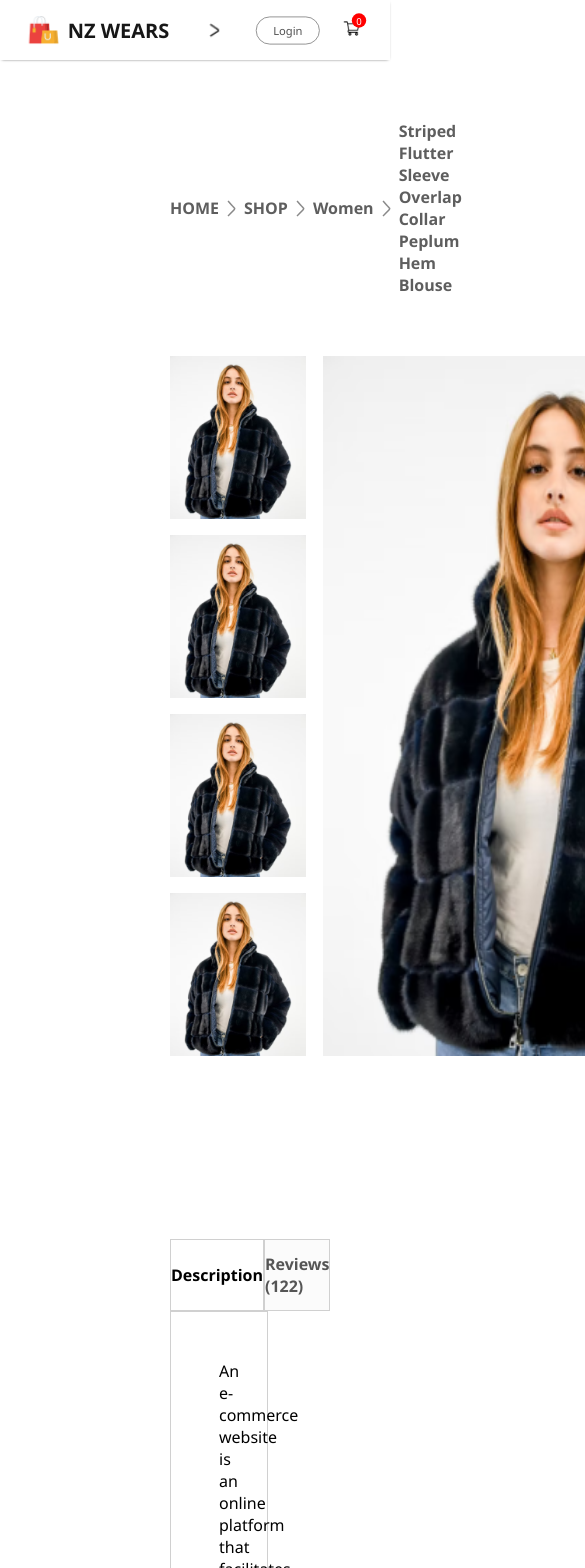
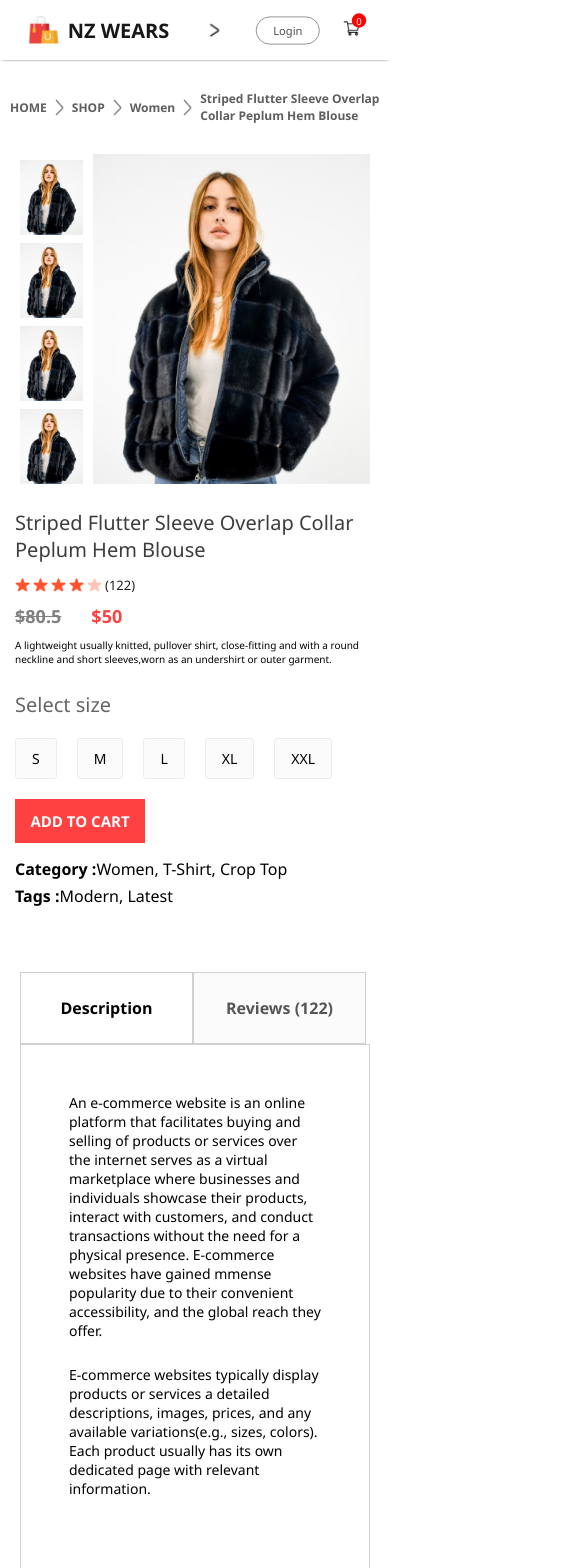
Before and after one commit to JUSTTNZ/NZ-WEARS, a React (Vite) app in the folder Frontend/NZ/: page /product/1 in a window 390 px wide. Shown: the top 1568 px of the page, 585 px wide, since content can reach past the window. Built offline with nearby package versions, Linux system fonts and the light colour scheme.

Commit message:
Responsiveness completion

```diff
--- a/Frontend/NZ/src/Components/Breadcrums/Breadcrum.css
+++ b/Frontend/NZ/src/Components/Breadcrums/Breadcrum.css
@@ -8,3 +8,32 @@
     margin: 60px 170px;
     text-transform: capitalize;
 }
+
+@media(max-width:1280px) {
+    .breadcrum {
+        margin: 30px 50px;
+        font-size: 14px;
+    }
+}
+
+@media(max-width:1024px) {
+    .breadcrum {
+        margin: 30px 30px;
+        font-size: 13px;
+    }
+
+}
+
+@media(max-width:800px) {
+    .breadcrum {
+        margin: 30px 10px;
+        font-size: 12px;
+    }
+}
+
+@media(max-width:500px) {
+    .breadcrum {
+        margin: 30px 10px;
+        font-size: 12px;
+    }
+}
--- a/Frontend/NZ/src/Components/CartItems/CartIitems.css
+++ b/Frontend/NZ/src/Components/CartItems/CartIitems.css
@@ -101,3 +101,71 @@
     color: white;
     cursor: pointer;
 }
+
+@media(max-width:1280px) {
+    .cartitems {
+        margin: 60px 50px;
+    }
+
+    .cartitems-format-main {
+        grid-template-columns: 0.5fr 3fr 0.5fr 0.5fr 0.5fr 0.5fr;
+        gap: 20px;
+        padding: 15px 0px;
+        font-size: 15px;
+    }
+
+    .carticon-product-icon {
+        height: 50px;
+    }
+
+    .cartitems-remove-icon {
+        margin: auto;
+    }
+
+    .cartitems-quantity {
+        width: 40px;
+        height: 30px;
+    }
+
+    .cartitems-down {
+        margin: 80px 0px;
+        flex-direction: column;
+        gap: 80px;
+    }
+
+    .cartitems-total {
+        margin: 0;
+    }
+
+    .cartitems-total button {
+        max-width: 200px;
+        height: 45px;
+        font-size: 13px;
+    }
+
+    .cartitems-promobox {
+        width: auto;
+        max-width: 500px;
+    }
+
+    .cartitems-promobox input {
+        width: 100%;
+    }
+
+    .cartitems-promobox button {
+        width: 120px;
+        margin-left: -125px;
+    }
+}
+
+@media(max-width:500px) {
+    .cartitems-format-main  {
+        display: none;
+        grid-template-columns: 0.5fr 3fr 0.5fr;
+        gap: 10px;
+    }
+
+    .cartitems-format {
+        display: grid;
+    }
+}
--- a/Frontend/NZ/src/Components/DescriptionBox/DescriptionBox.css
+++ b/Frontend/NZ/src/Components/DescriptionBox/DescriptionBox.css
@@ -30,3 +30,19 @@
     padding: 48px;
     padding-bottom: 70px;
 }
+
+@media(max-width:1280px) {
+    .description-box {
+        margin: 60px;
+    }
+}
+
+@media(max-width:800px) {
+    .description-box {
+        margin: 60px 20px;
+    }
+
+    .description-box-description {
+        font-size: 14px;
+    }
+}
--- a/Frontend/NZ/src/Components/ProductDisplay/ProductDisplay.css
+++ b/Frontend/NZ/src/Components/ProductDisplay/ProductDisplay.css
@@ -61,16 +61,17 @@
     color: #ff4141;
 }
 
-.productdisplay-right-size h1{
-    margin-top: 55px;
+
+.productdisplay-right-sizes h1{
+    margin-top: 25px;
     color: #656565;
     font-size: 20px;
     font-weight: 600;
 }
 
-.productdisplay-right-size {
+.productdisplay-right-sizes div {
     display: flex;
-    margin: 30px 0px;
+    margin: 10px 0px;
     gap: 20px;
 }
 
@@ -103,3 +104,237 @@
     font-weight: 600;
 
 }
+
+@media(max-width:1280px) {
+    .productdisplay {
+        margin: 0px 60px;
+    }
+
+    .productdisplay-left {
+        gap: 10px;
+    }
+
+    .productdisplay-img-list {
+        gap: 10px;
+    }
+
+    .productdisplay-img-list img {
+        height: 120px;
+    }
+
+    .productdisplay-main-img {
+        width: auto;
+        height: 510px;
+    }
+
+    .productdisplay-right  {
+        margin: 0px 30px;
+    }
+
+    .productdisplay-right h1 {
+        font-size: 22px;
+    }
+
+    .productdisplay-right-star {
+        gap: 3px;
+        font-size: 13px;
+    }
+
+    .productdisplay-right-prices {
+        margin: 10px 0px;
+        font-size: 18px;
+    }
+
+    .productdisplay-right-description {
+        font-size: 13px;
+    }
+
+    .productdisplay-right-size h1 {
+        margin-top: 20px;
+        font-size: 20px;
+    }
+
+    .productdisplay-right-size div {
+        padding: 14px 20px;
+    }
+
+    .productdisplay-right button {
+        width: 150px;
+        padding: 15px 0px;
+        margin-bottom: 20px;
+    }
+
+    .productdisplay-right-category {
+        margin-top: 5px;
+        font-size: 14px;
+    }
+}
+
+@media(max-width:1024px) {
+    .productdisplay {
+        margin: 0px 30px;
+    }
+
+    .productdisplay-left {
+        gap: 5px;
+    }
+
+    .productdisplay-img-list img {
+        height: 80px;
+    }
+
+    .productdisplay-main-img {
+        height: 350px;
+    }
+
+    .productdisplay-right h1 {
+        font-size: 18px;
+    }
+
+    .productdisplay-right-star img{
+        width: 15px;
+    }
+
+    .productdisplay-right-description {
+        font-size: 12px;
+    }
+
+    .productdisplay-right-sizes {
+        margin-top: 10px;
+    }
+
+    .productdisplay-right-size div {
+        padding: 10px 16px;
+    }
+
+    .productdisplay-right button {
+        width: 120px;
+        padding: 10px 0px;
+        margin-bottom: 10px;
+        font-size: 14px;
+    }
+
+    .productdisplay-right-category {
+        font-size: 12px;
+    }
+
+}
+
+@media(max-width:800px) {
+    .productdisplay {
+        margin: 0px 10px;
+    }
+
+    .productdisplay-left {
+        gap: 0px;
+        flex-direction: column-reverse;
+        align-items: center;
+    }
+
+    .productdisplay-img-list {
+        flex-direction: row;
+        gap: 6px;
+    }
+
+    .productdisplay-img-list img {
+        height: 70px;
+    }
+
+    .productdisplay-main-img {
+        height: 300px;
+    }
+
+    .productdisplay-right h1 {
+        font-size: 14px;
+    }
+
+    .productdisplay-right-star img {
+        width: 13px;
+    }
+
+    .productdisplay-right-description {
+        font-size: 10px;
+    }
+
+    .productdisplay-right-sizes h1 {
+        margin-top: 10px;
+    }
+
+    .productdisplay-right-size {
+        margin-top: 10px;
+        gap: 5px;
+    }
+
+    .productdisplay-right-size div {
+        padding: 4px 11px;
+    }
+
+    .productdisplay-right button {
+        width: 100px;
+        font-size: 12px;
+    }
+
+    .productdisplay-right-category {
+        font-size: 10px;
+    }
+}
+
+@media(max-width:500px) {
+    .productdisplay {
+       flex-direction: column;
+    }
+
+    .productdisplay-left {
+        gap: 10px;
+        flex-direction: row;
+        margin: auto;
+        align-items: center;
+    }
+
+    .productdisplay-img-list {
+        flex-direction: column;
+        gap: 8px;
+    }
+
+    .productdisplay-img-list img {
+        height: 75px;
+    }
+
+    .productdisplay-main-img {
+        height: 330px;
+    }
+
+    .productdisplay-right {
+        margin: 5px;
+    }
+
+    .productdisplay-right h1 {
+        margin-top: 15px;
+        font-size: 20px;
+        font-weight: 500;
+    }
+
+    .productdisplay-right-star img {
+        width: 15px;
+    }
+
+    .productdisplay-right-size {
+        gap: 10px;
+        margin: 20px 0px;
+    }
+
+    .productdisplay-right-size div {
+        padding: 10px 16px;
+        font-size: 14px;
+    }
+
+    .productdisplay-right button {
+        width: 130px;
+        font-size: 15px;
+        padding: 12px 0px;
+    }
+
+    .productdisplay-right-category {
+        font-size: 16px;
+    }
+}
--- a/Frontend/NZ/src/Components/ProductDisplay/ProductDisplay.jsx
+++ b/Frontend/NZ/src/Components/ProductDisplay/ProductDisplay.jsx
@@ -36,7 +36,7 @@
             <div className="productdisplay-right-description">
                 A lightweight usually knitted, pullover shirt, close-fitting and with a round neckline and short sleeves,worn as an undershirt or outer garment.
             </div>
-            <div className="productdisplay-right-size">
+            <div className="productdisplay-right-sizes">
                 <h1>Select size</h1>
                 <div className="productdisplay-right-size">
                     <div>S</div>
--- a/Frontend/NZ/src/Components/RelatedProducts/RelatedProducts.css
+++ b/Frontend/NZ/src/Components/RelatedProducts/RelatedProducts.css
@@ -24,3 +24,74 @@
     display: flex;
     gap: 30px;
 }
+
+@media(max-width:1280px) {
+    .relatedproducts {
+        height: 70vh;
+    }
+
+    .relatedproducts h1 {
+        font-size: 40px;
+    }
+
+    .relatedproducts hr {
+        width: 160px;
+        height: 4px;
+    }
+
+    .relatedproducts-item {
+        gap: 20px;
+        margin-top: 30px;
+    }
+}
+
+@media(max-width:1024px) {
+    .relatedproducts {
+        height: 60vh;
+    }
+
+    .relatedproducts h1 {
+        font-size: 30px;
+    }
+
+    .relatedproducts hr {
+        width: 120px;
+        height: 4px;
+    }
+
+    .relatedproducts-item {
+        gap: 15px;
+        margin-top: 20px;
+    }
+}
+
+@media(max-width:800px) {
+    .relatedproducts {
+        height: 50vh;
+        gap: 6px;
+    }
+
+    .relatedproducts h1 {
+        font-size: 20px;
+    }
+
+    .relatedproducts hr {
+        width: 100px;
+    }
+
+    .relatedproducts-item {
+        gap: 5px;
+    }
+}
+
+@media(max-width:500px) {
+    .relatedproducts {
+        height: 90vh;
+    }
+
+    .relatedproducts-item {
+        display: grid;
+        grid-template-columns: repeat(2, 1fr);
+        gap: 20px;
+    }
+}
```
